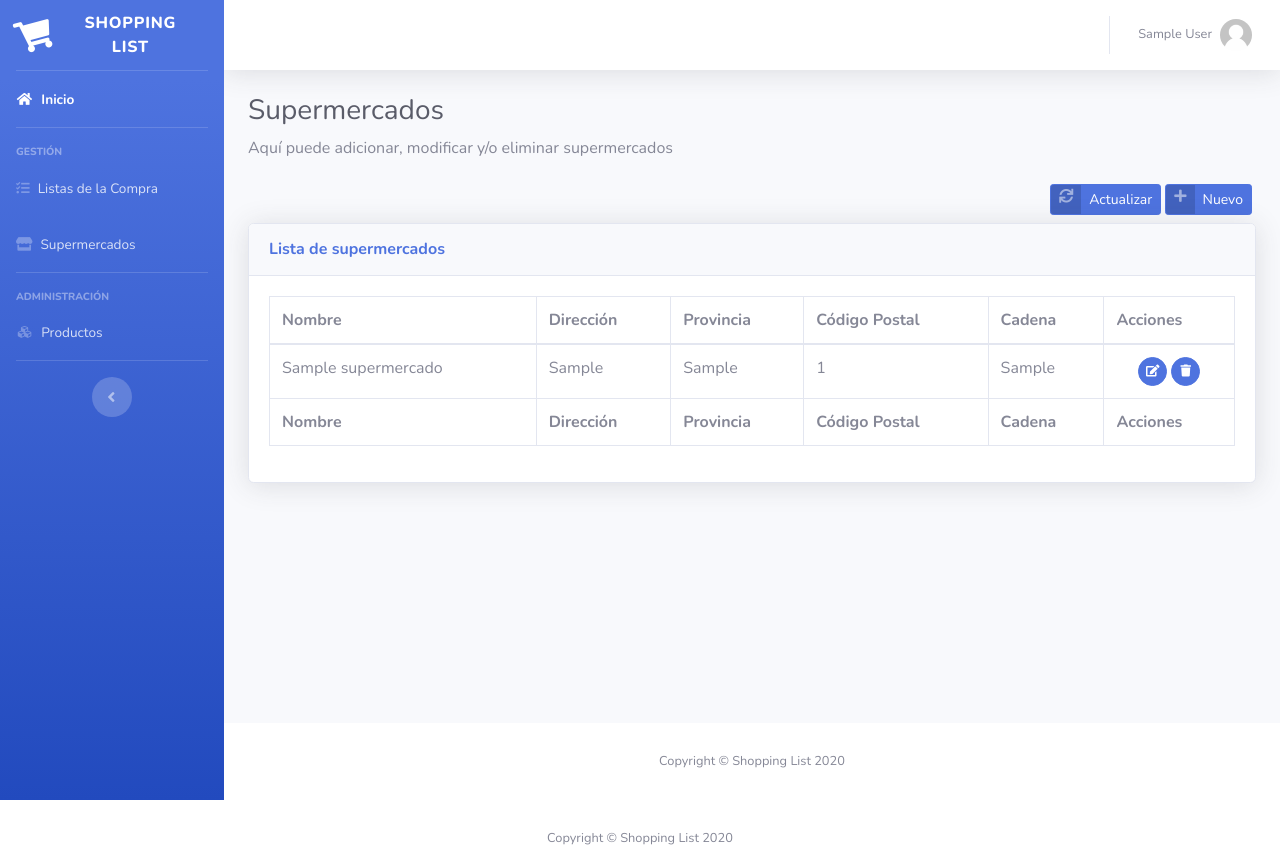
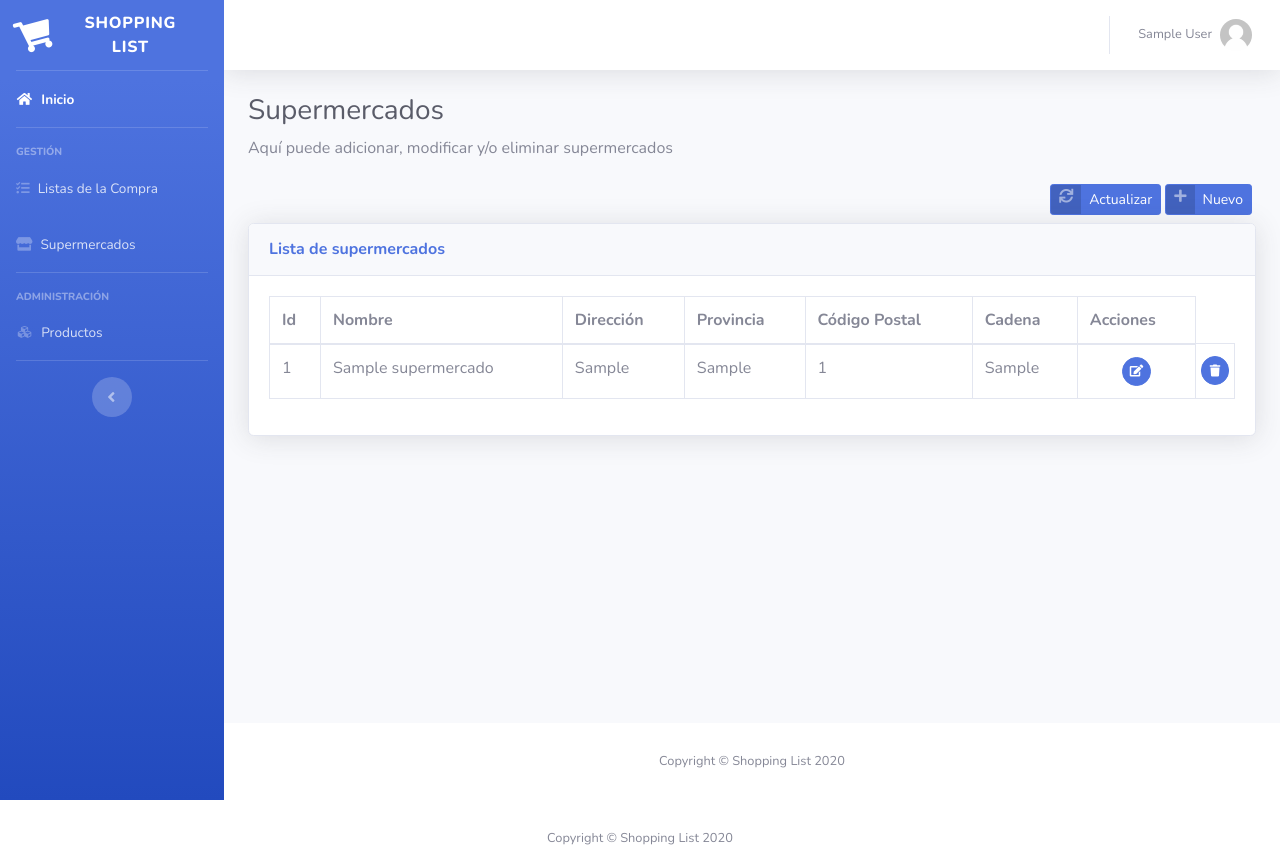
Before and after one commit to ytaylor/shopping-list-super, a PHP site: page /supermercados.php in a window 1280 px wide. Shown: the top 846 px of the page. Run offline with PHP 8.4, Linux system fonts and the light colour scheme; the visitor is signed in with stand-in values (Sample User, id 1); tables that the repository leaves empty hold one stand-in row (values such as "Sample post").

Commit message:
Update Supermercados

```diff
--- a/Supermercados.php
+++ b/Supermercados.php
@@ -12,6 +12,14 @@ session_start();
 $supermercados = new Supermercado();
 $lista_supermercados= $supermercados->getSupermercados();
 $_SESSION['supermercados']=$lista_supermercados;
+
+
+// Si quiero eliminar
+
+
+//Si quiero actualizar
+
+
 // Incluyendo el head and sidebar
 include 'templates/sidebar.php';
 ?>
@@ -53,6 +61,7 @@ include 'templates/sidebar.php';
                 <table class="table table-bordered" id="dataTable" width="100%" cellspacing="0">
                   <thead>
                     <tr>
+                    <th>Id</th>
                       <th>Nombre</th>
                       <th>Dirección</th>
                       <th>Provincia</th>
@@ -61,16 +70,7 @@ include 'templates/sidebar.php';
                       <th>Acciones</th>
                     </tr>
                   </thead>
-                  <tfoot>
-                    <tr>
-                        <th>Nombre</th>
-                        <th>Dirección</th>
-                        <th>Provincia</th>
-                        <th>Código Postal</th>
-                        <th>Cadena</th>
-                        <th>Acciones</th>
-                    </tr>
-                  </tfoot>
+
 
                   <!-- SE LLENA CON LOS DATOS DE LA BD -->
                   <tbody id="mitbody">
@@ -79,18 +79,13 @@ include 'templates/sidebar.php';
                         foreach ($_SESSION['supermercados'] as $item => $value) {
                             echo '
                             <tr>
+                            <td>' . $value['idsupermercado']. '</td>
                             <td>' . $value['nombre']. '</td>
                             <td>' . $value['direccion']. '</td>
                             <td>' . $value['provincia']. '</td>
                             <td>' . $value['codigo_postal']. '</td>
                             <td>' . $value['cadena']. '</td>
-                            <td style="text-align:center; padding-left:0; padding-right:0;">
-                              <a title="Editar" onclick=editarElemento(this) class="btn btn-primary btn-circle btn-sm" >
-                              <i class="fas fa-edit"></i></a>
 
-                              <a title="Eliminar" onclick=eliminarElemento(this) class="btn btn-primary btn-circle btn-sm">
-                              <i class="fas fa-trash"></i></a>
-                            </td>
                             </tr>
                             '
                             ;
@@ -180,26 +175,28 @@ include 'templates/sidebar.php';
         <button type="button"class="btn btn-lg" data-dismiss="modal">&times;</button>
       </div>
       <div class="modal-body">
-        <form>
+
+      <?php
+        echo '<form method="post" action="modelos/update_supermercado.php">
         <div class="form-row">
           <div class="form-group col-md-6">
             <label for="id_mercado">Id.</label>
-              <input type="text" class="form-control campos_form" id="id_mercado" disabled>
+            <input name="idsupermercado" type="text" class="form-control campos_form" id="idsupermercado">
           </div>
           <div class="form-group col-md-6">
             <label for="nombre_mercado">Nombre</label>
-              <input type="text" class="form-control campos_form" id="nombre_mercado" >
+            <input name="nombre" type="text" class="form-control campos_form" id="nombre" >
           </div>
         </div>
         <div class="form-row">
 
           <div class="form-group col-md-6">
             <label for="direccion_mercado">Dirección</label>
-              <input type="text" class="form-control campos_form" id="direccion_mercado" >
+            <input name="direccion" type="text" class="form-control campos_form" id="direccion" >
           </div>
           <div class="form-group col-md-6">
             <label for="provincia_mercado">Provincia</label>
-              <select id="provincia_mercado" class="form-control campos_form">
+            <select name="provincia" id="provincia" class="form-control campos_form">
                 <option >---Seleccione una provincia---</option>
                 <option  value="A Coruña">A Coruña</option>
                 <option  value="Álava">Álava</option>
@@ -260,31 +257,23 @@ include 'templates/sidebar.php';
         <div class="form-row">
           <div class="form-group col-md-6">
             <label for="codigopostal_mercado">Código postal</label>
-              <input type="number" class="form-control campos_form" id="codigopostal_mercado">
+            <input name="codigo_postal" type="number" class="form-control campos_form" id="codigo_postal">
           </div>
           <div class="form-group col-md-6">
-              <label for="latitud">Latitud</label>
-              <input type="text" class="form-control campos_form" id="latitud">
+              <label for="cadena">Cadena</label>
+              <input name="cadena" type="text" class="form-control campos_form" id="cadena">
             </div>
 
         </div>
 
-          <div class="form-row">
-              <div class="form-group col-md-6">
-                <label for="longitud">Longitud</label>
-                <input type="text" class="form-control campos_form" id="longitud">
-              </div>
-              <div class="form-group col-md-6">
-                <label for="cadena">Cadena</label>
-                <input type="text" class="form-control campos_form" id="cadena">
-              </div>
 
-            </div>
         <div class="row justify-content-end">
             <div class="col-xs-1 mr-1" id="boton_guardar"> <button type="submit" class="btn btn-primary" >Guardar</button></div>
             <div class="col-xs-1" > <button type="button" class="btn btn-outline-primary" data-dismiss="modal" >Cancelar</button></div>
         </div>
-        </form>
+      </form>';
+      ?>
+
           <!--end: Form-->
 
         </div>
@@ -293,7 +282,7 @@ include 'templates/sidebar.php';
   </div>
 </div>
 
-  <!--Scripts personalizados
+  <!--Scripts personalizados-->
   <script>
     //FUNCION PARA AÑADIR LOS BOTONES DE EDITAR Y ELIMINAR AL FINAL DE CADA FILA
     //Cojo el tbody
@@ -315,7 +304,7 @@ include 'templates/sidebar.php';
          }
         fila=fila.nextElementSibling;
      };
-</script>-->
+</script>
 
 <script>
   //FUNCION PARA ACTUALIZAR LA LISTA CADA VEZ QUE SEA NECESARIO : LLAMAR AL METODO QUE ME TRAE LAS LISTAS DE COMPRA
@@ -331,6 +320,7 @@ include 'templates/sidebar.php';
     $("#modal2").modal("show");
     fila=td.closest("tr");
     var campos_form=document.getElementsByClassName("campos_form");
+
     //Lleno los campos con los datos de la fila
     for (let index = 0; index <fila.children.length-2; index++) {
       if (campos_form[index].tagName=="INPUT") {
@@ -351,16 +341,17 @@ include 'templates/sidebar.php';
       }
 
     }
+  }
+
+     /* document.getElementById("boton_guardar").addEventListener("click",function(e){
+        e.preventDefault();
+
+        $("#modal2").modal("hide");
+  });*/
+
 
 }
 
-      document.getElementById("boton_guardar").addEventListener("click",function(e){
-        e.preventDefault();
-         //***LUEGO GUARDAR EN LA BD***
-        $("#modal2").modal("hide");
-  });
-
-}
 
 </script>
 
--- a/modelos/supermercado.php
+++ b/modelos/supermercado.php
@@ -21,9 +21,9 @@ class Supermercado
     }
 
     //Actualiza un supermercado
-    function updateSupermercado($nombre, $direccion, $provincia, $codigo_postal, $latitud, $longitud, $cadena, $idsupermercado){
+    function updateSupermercado($nombre, $direccion, $provincia, $codigo_postal, $cadena, $idsupermercado){
         $tool = new Tools();
-        $sqlUpdate = "UPDATE supermercado set nombre = '$nombre',direccion = '$direccion' ,provincia = '$provincia', codigo_postal = '$codigo_postal', latitud = '$codigo_latitudpostal', cadena = '$cadena', where idsupermercado='$idsupermercado'";
+        $sqlUpdate = "UPDATE supermercado set nombre = '$nombre',direccion = '$direccion' ,provincia = '$provincia', codigo_postal = '$codigo_postal', cadena = '$cadena' where idsupermercado='$idsupermercado'";
         $result = $tool->insertData($sqlUpdate);
         return $result;
     }
--- a/templates/footer.php
+++ b/templates/footer.php
@@ -61,4 +61,5 @@
   <script src="js/demo/chart-area-demo.js"></script>
   <script src="js/demo/chart-pie-demo.js"></script>
 
+
 </body>
```
Also changed, not shown: modelos/update_supermercado.php (added, +10 -0 lines). Lines whose indentation alone changed are shown as unchanged.
